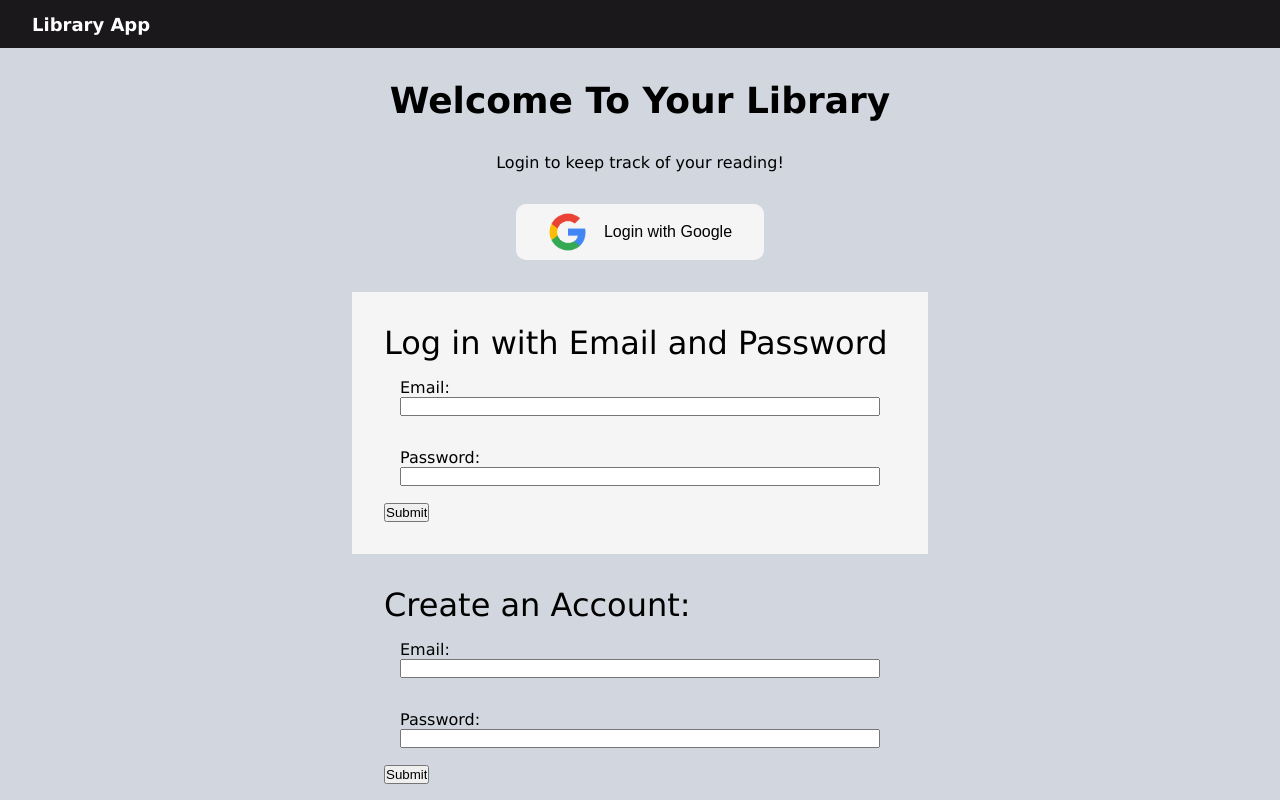
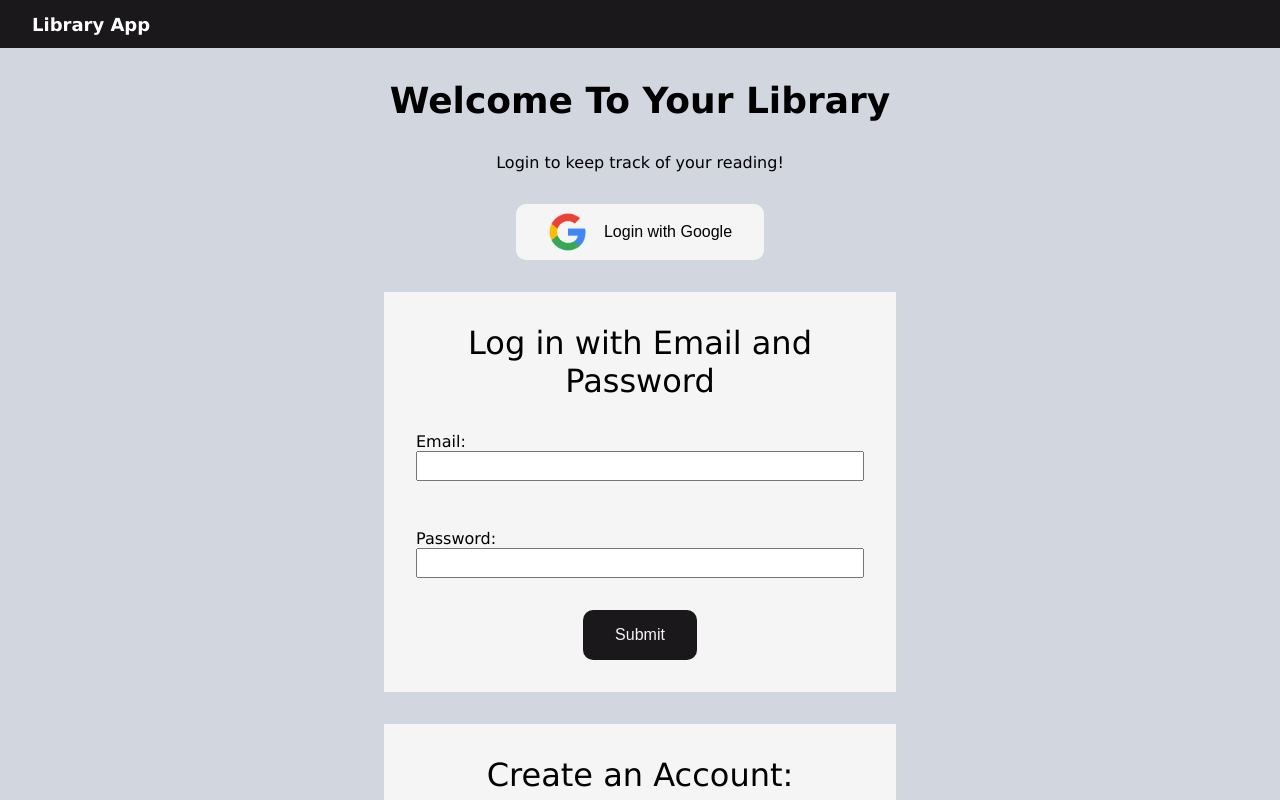
Before and after one commit to vulpes-walter1313/TOP-Libraryjs, a Next.js app: page / in a window 1280 px wide. Shown: the top 800 px of the page. Built offline with nearby package versions, Linux system fonts and the light colour scheme; no server answers.

Commit message:
added styles to forms

```diff
--- a/components/LoginForms.module.css
+++ b/components/LoginForms.module.css
@@ -6,17 +6,24 @@
   gap: 2rem;
 }
 .formItem {
-  padding: 1rem;
+  padding: 1rem 0;
   display: flex;
   flex-flow: column;
-  width: 32em;
+  width: 100%;
 }
 .formItem input {
   width: 100%;
+  font-size: 1rem;
+  padding: .25rem .5rem;
 }
 .form {
   background-color: var(--white);
   padding: 2rem;
+  display: flex;
+  flex-flow: column nowrap;
+  align-items: center;
+  gap: 1rem;
+  width: min(80vw, 32em);
 }
 
 .error {
@@ -37,7 +44,21 @@
   font-size: 1rem;
   gap: 1rem;
 }
+.googleBtn:hover {
+  cursor: pointer;
+}
+
+.submitBtn {
+  background-color: var(--black);
+  border-style: none;
+  color: var(--white);
+  padding: 1rem 2rem;
+  border-radius: 10px;
+  font-size: 1rem;
+  cursor: pointer;
+}
 
 .title {
   font-size: 2rem;
+  text-align: center;
 }
--- a/components/LoginForms.tsx
+++ b/components/LoginForms.tsx
@@ -1,7 +1,9 @@
 import { signInWithPopup } from "firebase/auth";
+import { useRouter } from "next/router";
 import React from "react";
 import { useForm } from "react-hook-form";
 import { auth, googleAuthProvider } from "../lib/firebase";
+import ErrorMessage from "./ErrorMessage";
 import styles from "./LoginForms.module.css";
 import RegisterAccount from "./RegisterAccount";
 
@@ -11,9 +13,11 @@ import RegisterAccount from "./RegisterAccount";
 }
 export default function LoginForms() {
   const {register, handleSubmit, formState: { errors }} = useForm<LoginFormInput>();
+  const router = useRouter();
 
   async function signInWithGoogle() {
     await signInWithPopup(auth, googleAuthProvider);
+    router.push("/library")
   }
   function submitData(data: LoginFormInput) {
     console.log(data);
@@ -28,16 +32,16 @@ export default function LoginForms() {
         <div className={styles.formItem}>
           <label htmlFor="email">Email:</label>
           <input {...register("email", { required: true, pattern: /^[A-Z0-9._%+-]+@[A-Z0-9.-]+\.[A-Z]{2,4}$/i })} id="email"/>
-          {errors.email?.type === "required" && <p className={styles.error}>Email is required!</p>}
-          {errors.email?.type === "pattern" && <p className={styles.error}>Provide a valid email</p>}
+          {errors.email?.type === "required" && <ErrorMessage>Email is required!</ErrorMessage>}
+          {errors.email?.type === "pattern" && <ErrorMessage>Provide a valid email</ErrorMessage>}
         </div>
         <div className={styles.formItem}>
           <label htmlFor="password">Password:</label>
           <input type="password" id="password" {...register("password", {minLength: 3, maxLength: 25 })}/>
-          {errors.password?.type === "minLength" && <p className={styles.error}>The password is too small</p>}
-          {errors.password?.type === "maxLength" && <p className={styles.error}>The password is too long</p>}
+          {errors.password?.type === "minLength" && <ErrorMessage>The password is too small</ErrorMessage>}
+          {errors.password?.type === "maxLength" && <ErrorMessage>The password is too long</ErrorMessage>}
         </div>
-        <input type="submit"/>
+        <input className={styles.submitBtn} type="submit"/>
       </form>
       <RegisterAccount />
     </div>
--- a/components/RegisterAccount.tsx
+++ b/components/RegisterAccount.tsx
@@ -11,7 +11,7 @@ export default function RegisterAccount() {
     console.log(data);
   }
 return (
-    <form onSubmit={handleSubmit(submitData)}>
+    <form onSubmit={handleSubmit(submitData)} className={styles.form}>
       <p className={styles.title}>Create an Account:</p>
       <div className={styles.formItem}>
         <label htmlFor="email">Email:</label>
@@ -22,10 +22,10 @@ return (
       <div className={styles.formItem}>
         <label htmlFor="password">Password:</label>
         <input type="password" id="password" {...register("password", {minLength: 3, maxLength: 25 })}/>
-        {errors.password?.type === "minLength" && <p className={styles.error}>The password is too small</p>}
-        {errors.password?.type === "maxLength" && <p className={styles.error}>The password is too long</p>}
+        {errors.password?.type === "minLength" && <ErrorMessage>The password is too small</ErrorMessage>}
+        {errors.password?.type === "maxLength" && <ErrorMessage>The password is too long</ErrorMessage>}
       </div>
-      <input type="submit"/>
+      <input className={styles.submitBtn} type="submit"/>
     </form>
   )
 }
```
